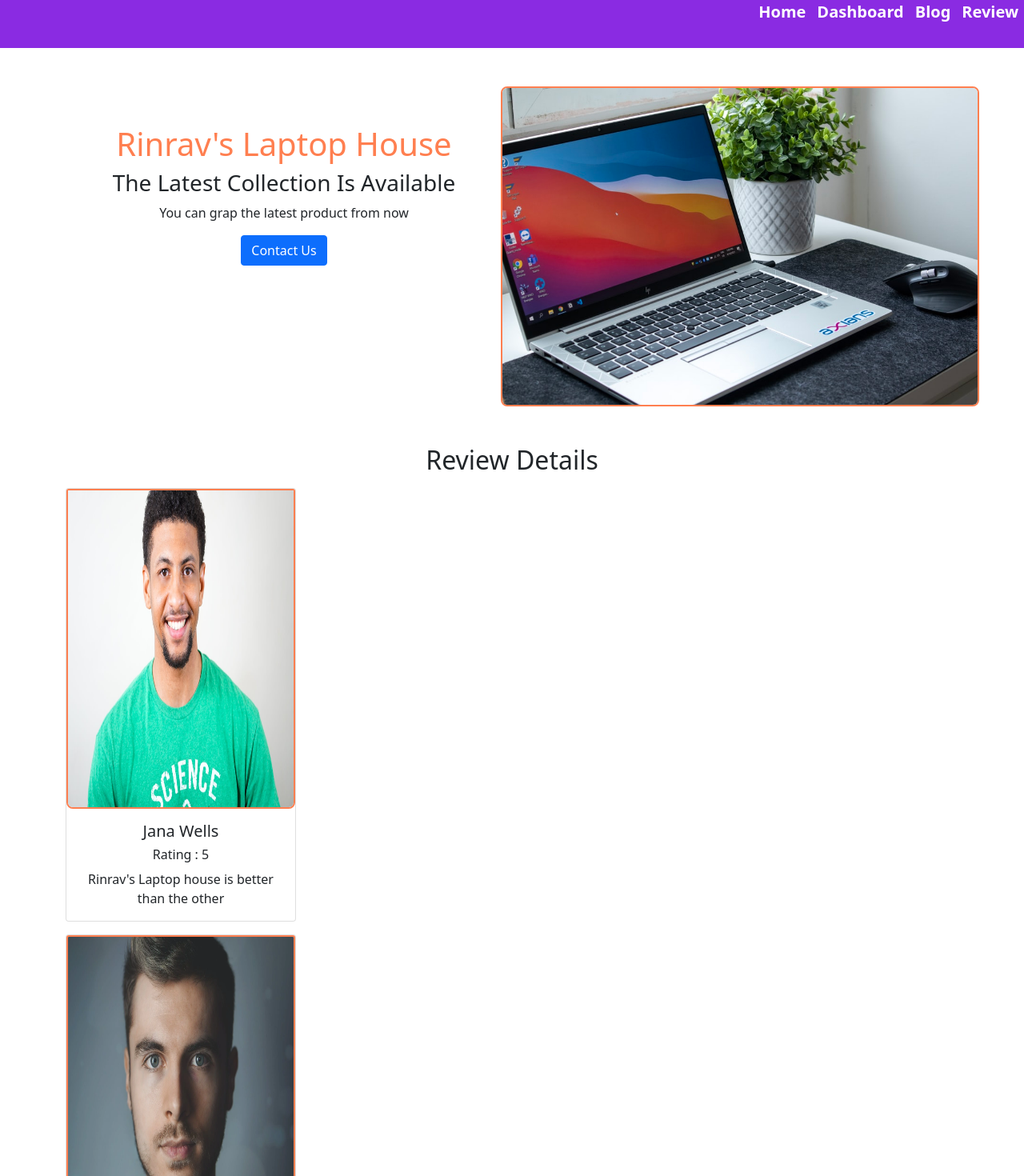
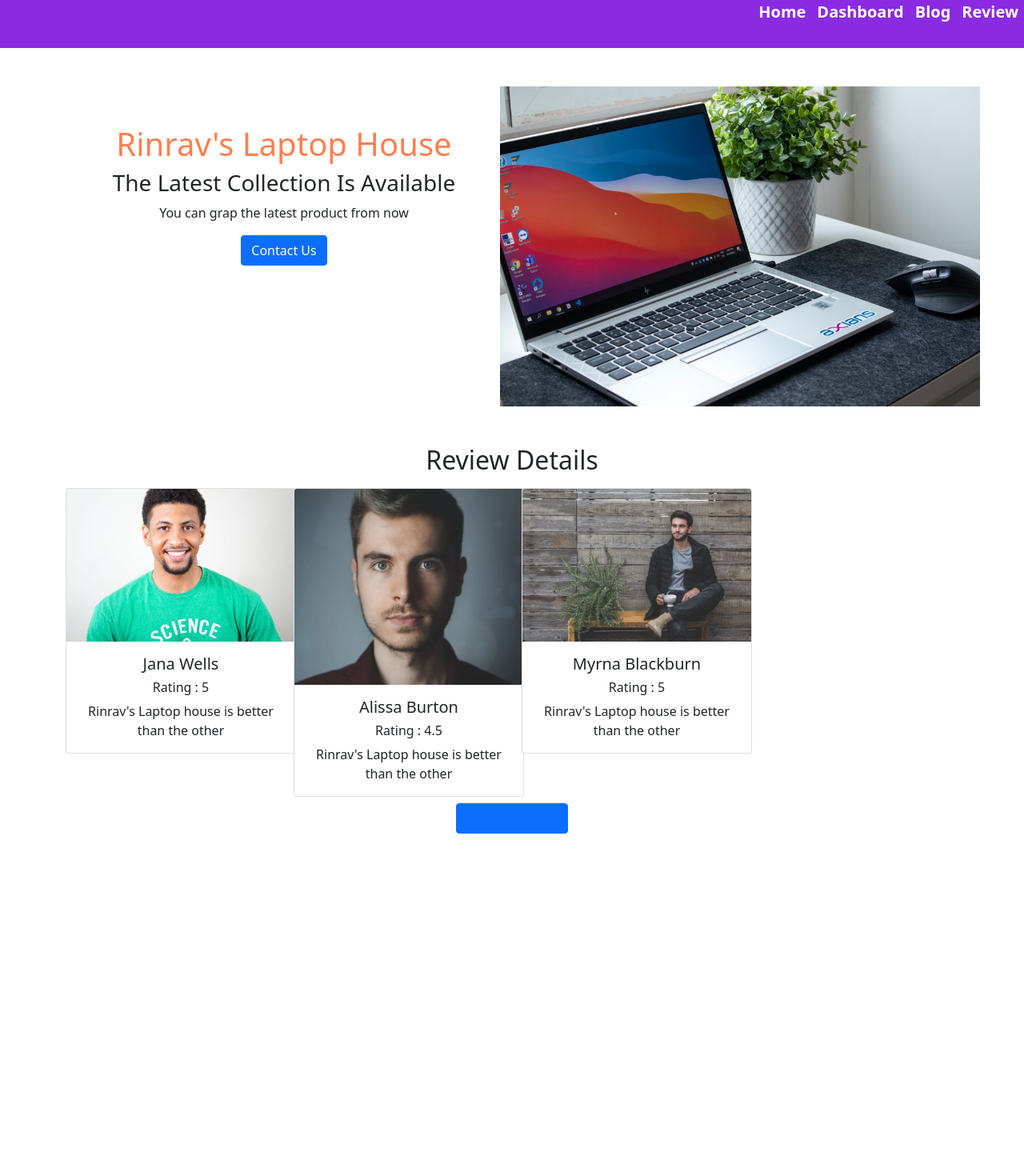
Before and after one commit to RefatRingky/product-analysis-website, a React (Create React App) app: page / in a window 1280 px wide. Shown: the top 1470 px of the page at 80% size. After the commit the page ends 1042 px from the top, so only its background shows below. Built offline with nearby package versions, Linux system fonts and the light colour scheme.

Commit message:
review card show commit

```diff
--- a/src/Component/Home/Home.css
+++ b/src/Component/Home/Home.css
@@ -1,9 +1,4 @@
-img{
-    width: 600px;
-    height: 400px;
-    border: 2px solid coral;
-    border-radius: 8px;
-}
+
 h1{
     color: coral;
     font-weight: 700;
@@ -11,7 +6,3 @@ h1{
 h3{
     font-weight: 700;
 }
-.review-detail{
-    display: grid;
-    grid-template-columns: (3 1fr);
-}
--- a/src/Component/Home/Home.js
+++ b/src/Component/Home/Home.js
@@ -24,13 +24,13 @@ const Home = () => {
 
                 </div>
                 <div className='col-6 d-flex justify-content-center align-items-center'>
-                   <img src={'img/laptop.jpg'}></img>
+                   <img width="600" height="400" src={'img/laptop.jpg'}></img>
                 </div>
             </div>
             <h2>Review Details</h2>
             <div >
 
-                <div className='review-detail'>
+                <div className='row d-flex'>
                     {reviews.slice(0,3).map(review => <ReviewCard key={review.id} review={review}></ReviewCard>)}
 
                 </div>
--- /dev/null
+++ b/src/Component/Review/Review.css
@@ -0,0 +1,4 @@
+.reviews-card-one{
+  display: grid;
+  grid-template-columns: (3,1fr);
+}
--- a/src/Component/Review/Review.js
+++ b/src/Component/Review/Review.js
@@ -5,10 +5,12 @@ import ReviewCard from './ReviewCard';
 const Review = () => {
     const [reviews,setReview] = useReview();
     return (
-        <div>
+        <div className='container'>
+           <div className='row d-flex'>
            {
               reviews.map(review=> <ReviewCard key={review.id} review={review}></ReviewCard>)
            }
+        </div>
         </div>
 
 
--- a/src/Component/Review/ReviewCard.js
+++ b/src/Component/Review/ReviewCard.js
@@ -4,7 +4,7 @@ import { Card } from 'react-bootstrap';
 const ReviewCard = (props) => {
     const { name, rating, picture, review } = props.review;
     return (
-        <div className='col-4 py-2 d-flex'>
+        <div className='col-3 py-2'>
         <Card style={{ width: '18rem' }}>
             <Card.Img variant="top" src={`${picture}`} />
             <Card.Body>
```
